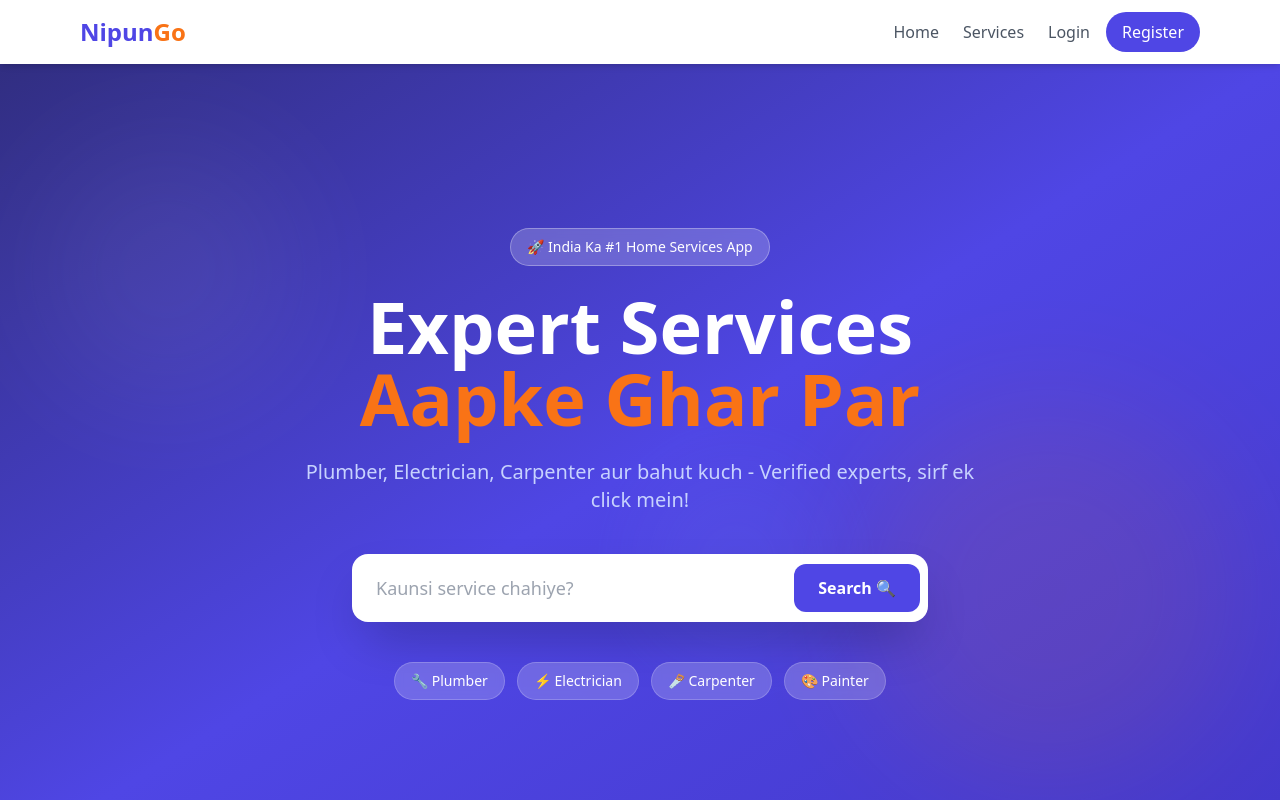
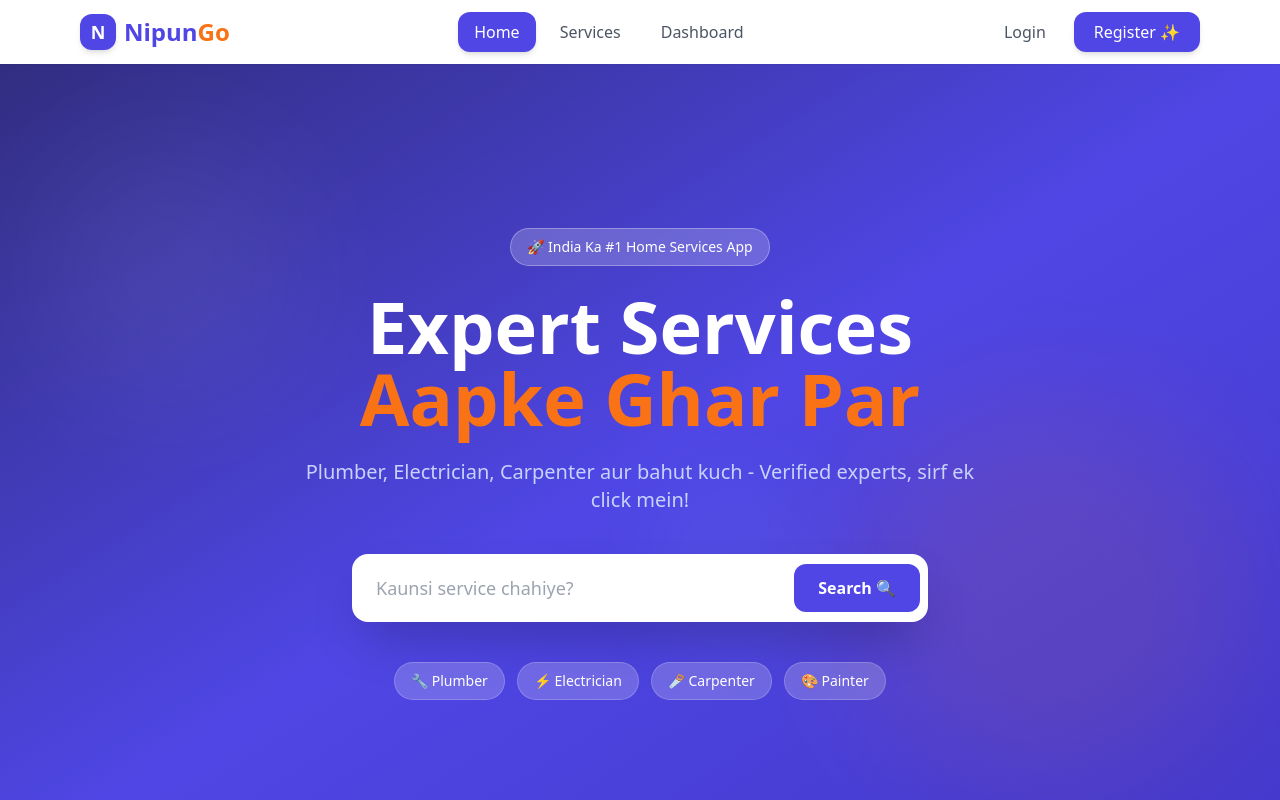
Before and after one commit to Afraj2004/NipunGo, a React (Create React App) app in the folder client/: page / in a window 1280 px wide. Shown: the top 800 px of the page. Built offline with nearby package versions, Linux system fonts and the light colour scheme.

Commit message:
Navbar Design Improve Kiya 🎨

```diff
--- a/client/src/components/Navbar.jsx
+++ b/client/src/components/Navbar.jsx
@@ -1,127 +1,284 @@
 import React, { useState, useEffect } from 'react';
-import { Link, useNavigate } from 'react-router-dom';
+import { Link, useNavigate, useLocation } from 'react-router-dom';
+import { motion, AnimatePresence } from 'framer-motion';
 
 function Navbar() {
   const [isOpen, setIsOpen] = useState(false);
   const [user, setUser] = useState(null);
+  const [scrolled, setScrolled] = useState(false);
   const navigate = useNavigate();
+  const location = useLocation();
 
+  // Scroll detect karo
   useEffect(() => {
-    // LocalStorage se user lo
+    const handleScroll = () => {
+      setScrolled(window.scrollY > 20);
+    };
+    window.addEventListener('scroll', handleScroll);
+    return () => window.removeEventListener('scroll', handleScroll);
+  }, []);
+
+  // User check karo
+  useEffect(() => {
     const savedUser = localStorage.getItem('user');
     if (savedUser) {
       setUser(JSON.parse(savedUser));
     }
-  }, []);
+  }, [location]);
 
   const handleLogout = () => {
     localStorage.removeItem('token');
     localStorage.removeItem('user');
     setUser(null);
     navigate('/');
+    setIsOpen(false);
   };
 
+  // Active link check
+  const isActive = (path) => location.pathname === path;
+
+  const navLinks = [
+    { path: '/', label: 'Home', icon: '🏠' },
+    { path: '/services', label: 'Services', icon: '🔧' },
+    { path: '/dashboard', label: 'Dashboard', icon: '📋' },
+  ];
+
   return (
-    <nav className="bg-white shadow-md fixed w-full top-0 z-50">
-      <div className="max-w-6xl mx-auto px-4 py-3 flex justify-between items-center">
+    <motion.nav
+      initial={{ y: -100 }}
+      animate={{ y: 0 }}
+      transition={{ duration: 0.5 }}
+      className={`fixed w-full top-0 z-50 transition-all duration-300 ${
+        scrolled
+          ? 'bg-white shadow-lg'
+          : 'bg-white bg-opacity-95 backdrop-blur-md shadow-sm'
+      }`}
+    >
+      <div className="max-w-6xl mx-auto px-4 py-3">
+        <div className="flex justify-between items-center">
 
           {/* Logo */}
           <Link to="/">
-          <h1 className="text-2xl font-bold text-primary">
-            Nipun<span className="text-secondary">Go</span>
+            <motion.div
+              whileHover={{ scale: 1.05 }}
+              whileTap={{ scale: 0.95 }}
+              className="flex items-center gap-2"
+            >
+              <div className="w-9 h-9 bg-primary rounded-xl flex items-center justify-center text-white font-bold text-lg shadow-md">
+                N
+              </div>
+              <h1 className="text-2xl font-bold">
+                <span className="text-primary">Nipun</span>
+                <span className="text-secondary">Go</span>
               </h1>
+            </motion.div>
           </Link>
 
           {/* Desktop Menu */}
-        <div className="hidden md:flex items-center gap-6">
-          <Link to="/" className="text-gray-600 hover:text-primary font-medium">
-            Home
+          <div className="hidden md:flex items-center gap-2">
+            {navLinks.map((link) => (
+              <Link key={link.path} to={link.path}>
+                <motion.div
+                  whileHover={{ y: -2 }}
+                  className={`px-4 py-2 rounded-xl font-medium transition-all duration-200 ${
+                    isActive(link.path)
+                      ? 'bg-primary text-white shadow-md'
+                      : 'text-gray-600 hover:bg-indigo-50 hover:text-primary'
+                  }`}
+                >
+                  {link.label}
+                </motion.div>
               </Link>
-          <Link to="/services" className="text-gray-600 hover:text-primary font-medium">
-            Services
+            ))}
+          </div>
+
+          {/* Desktop Auth Buttons */}
+          <div className="hidden md:flex items-center gap-3">
+            {user ? (
+              <div className="flex items-center gap-3">
+                {/* User Badge */}
+                <motion.div
+                  whileHover={{ scale: 1.02 }}
+                  className="flex items-center gap-2 bg-indigo-50 px-4 py-2 rounded-xl"
+                >
+                  <div className="w-8 h-8 bg-primary rounded-full flex items-center justify-center text-white font-bold text-sm">
+                    {user.name.charAt(0).toUpperCase()}
+                  </div>
+                  <span className="text-gray-700 font-medium text-sm">
+                    {user.name.split(' ')[0]}
+                  </span>
+                </motion.div>
+
+                {/* Admin Link */}
+                {user.email === 'admin@nipungo.com' && (
+                  <Link to="/admin">
+                    <motion.div
+                      whileHover={{ y: -2 }}
+                      className="px-4 py-2 bg-gray-800 text-white rounded-xl font-medium text-sm hover:bg-gray-700 transition"
+                    >
+                      🔐 Admin
+                    </motion.div>
                   </Link>
+                )}
 
-          {/* User Login Hai Toh */}
-{user ? (
-  <div className="flex items-center gap-4">
-    <Link
-      to="/dashboard"
-      className="text-gray-600 hover:text-primary font-medium"
-    >
-      Dashboard
-    </Link>
-    <span className="text-gray-600 font-medium">
-      👋 {user.name}
-    </span>
-    <button
+                {/* Logout Button */}
+                <motion.button
+                  whileHover={{ y: -2 }}
+                  whileTap={{ scale: 0.95 }}
                   onClick={handleLogout}
-      className="bg-red-500 text-white px-4 py-2 rounded-full hover:bg-red-600"
+                  className="px-4 py-2 bg-red-50 text-red-500 rounded-xl font-medium text-sm hover:bg-red-100 transition"
                 >
                   Logout
-    </button>
+                </motion.button>
               </div>
             ) : (
-            // Agar User Login Nahi Hai
-            <div className="flex items-center gap-4">
-              <Link to="/login" className="text-gray-600 hover:text-primary font-medium">
+              <div className="flex items-center gap-3">
+                <Link to="/login">
+                  <motion.div
+                    whileHover={{ y: -2 }}
+                    className="px-4 py-2 text-gray-600 font-medium hover:text-primary transition"
+                  >
                     Login
+                  </motion.div>
                 </Link>
-              <Link to="/register" className="bg-primary text-white px-4 py-2 rounded-full hover:bg-indigo-700">
-                Register
+                <Link to="/register">
+                  <motion.div
+                    whileHover={{ y: -2, scale: 1.02 }}
+                    whileTap={{ scale: 0.95 }}
+                    className="px-5 py-2 bg-primary text-white rounded-xl font-medium shadow-md hover:bg-indigo-700 transition"
+                  >
+                    Register ✨
+                  </motion.div>
                 </Link>
               </div>
             )}
           </div>
 
           {/* Mobile Menu Button */}
-        <div className="md:hidden">
-          <button onClick={() => setIsOpen(!isOpen)}>
+          <motion.button
+            whileTap={{ scale: 0.9 }}
+            onClick={() => setIsOpen(!isOpen)}
+            className="md:hidden w-10 h-10 flex items-center justify-center bg-gray-100 rounded-xl"
+          >
+            <motion.div
+              animate={{ rotate: isOpen ? 90 : 0 }}
+              transition={{ duration: 0.2 }}
+            >
               {isOpen ? (
-              <span className="text-2xl">✕</span>
+                <span className="text-xl font-bold text-gray-600">✕</span>
               ) : (
-              <span className="text-2xl">☰</span>
+                <div className="flex flex-col gap-1.5">
+                  <div className="w-5 h-0.5 bg-gray-600 rounded"></div>
+                  <div className="w-5 h-0.5 bg-gray-600 rounded"></div>
+                  <div className="w-5 h-0.5 bg-gray-600 rounded"></div>
+                </div>
               )}
-          </button>
+            </motion.div>
+          </motion.button>
+
         </div>
-
       </div>
 
       {/* Mobile Menu */}
+      <AnimatePresence>
         {isOpen && (
-        <div className="md:hidden bg-white px-4 pb-4 flex flex-col gap-3">
-          <Link to="/" className="text-gray-600 hover:text-primary font-medium">
-            Home
+          <motion.div
+            initial={{ opacity: 0, height: 0 }}
+            animate={{ opacity: 1, height: 'auto' }}
+            exit={{ opacity: 0, height: 0 }}
+            transition={{ duration: 0.3 }}
+            className="md:hidden bg-white border-t border-gray-100 overflow-hidden"
+          >
+            <div className="px-4 py-4 flex flex-col gap-2">
+
+              {/* Nav Links */}
+              {navLinks.map((link, index) => (
+                <motion.div
+                  key={link.path}
+                  initial={{ opacity: 0, x: -20 }}
+                  animate={{ opacity: 1, x: 0 }}
+                  transition={{ delay: index * 0.1 }}
+                >
+                  <Link
+                    to={link.path}
+                    onClick={() => setIsOpen(false)}
+                    className={`flex items-center gap-3 px-4 py-3 rounded-xl font-medium transition ${
+                      isActive(link.path)
+                        ? 'bg-primary text-white'
+                        : 'text-gray-600 hover:bg-indigo-50'
+                    }`}
+                  >
+                    <span>{link.icon}</span>
+                    {link.label}
                   </Link>
-          <Link to="/services" className="text-gray-600 hover:text-primary font-medium">
-            Services
-          </Link>
+                </motion.div>
+              ))}
 
+              {/* Divider */}
+              <div className="border-t border-gray-100 my-2"></div>
+
+              {/* Auth */}
               {user ? (
                 <>
-              <span className="text-gray-600 font-medium">
-                👋 {user.name}
-              </span>
+                  {/* User Info */}
+                  <div className="flex items-center gap-3 px-4 py-3 bg-indigo-50 rounded-xl">
+                    <div className="w-10 h-10 bg-primary rounded-full flex items-center justify-center text-white font-bold">
+                      {user.name.charAt(0).toUpperCase()}
+                    </div>
+                    <div>
+                      <p className="font-bold text-gray-800">
+                        {user.name}
+                      </p>
+                      <p className="text-gray-500 text-sm">
+                        {user.email}
+                      </p>
+                    </div>
+                  </div>
+
+                  {/* Admin Link */}
+                  {user.email === 'admin@nipungo.com' && (
+                    <Link
+                      to="/admin"
+                      onClick={() => setIsOpen(false)}
+                      className="flex items-center gap-3 px-4 py-3 bg-gray-800 text-white rounded-xl font-medium"
+                    >
+                      🔐 Admin Dashboard
+                    </Link>
+                  )}
+
+                  {/* Logout */}
                   <button
                     onClick={handleLogout}
-                className="bg-red-500 text-white px-4 py-2 rounded-full text-center"
+                    className="flex items-center gap-3 px-4 py-3 bg-red-50 text-red-500 rounded-xl font-medium"
                   >
-                Logout
+                    🚪 Logout
                   </button>
                 </>
               ) : (
                 <>
-              <Link to="/login" className="text-gray-600 hover:text-primary font-medium">
+                  <Link
+                    to="/login"
+                    onClick={() => setIsOpen(false)}
+                    className="flex items-center justify-center gap-2 px-4 py-3 border border-primary text-primary rounded-xl font-medium"
+                  >
                     Login
                   </Link>
-              <Link to="/register" className="bg-primary text-white px-4 py-2 rounded-full text-center">
-                Register
+                  <Link
+                    to="/register"
+                    onClick={() => setIsOpen(false)}
+                    className="flex items-center justify-center gap-2 px-4 py-3 bg-primary text-white rounded-xl font-bold shadow-md"
+                  >
+                    Register ✨
                   </Link>
                 </>
               )}
+
             </div>
+          </motion.div>
         )}
+      </AnimatePresence>
 
-    </nav>
+    </motion.nav>
   );
 }
 
```
Lines whose indentation alone changed are shown as unchanged.
